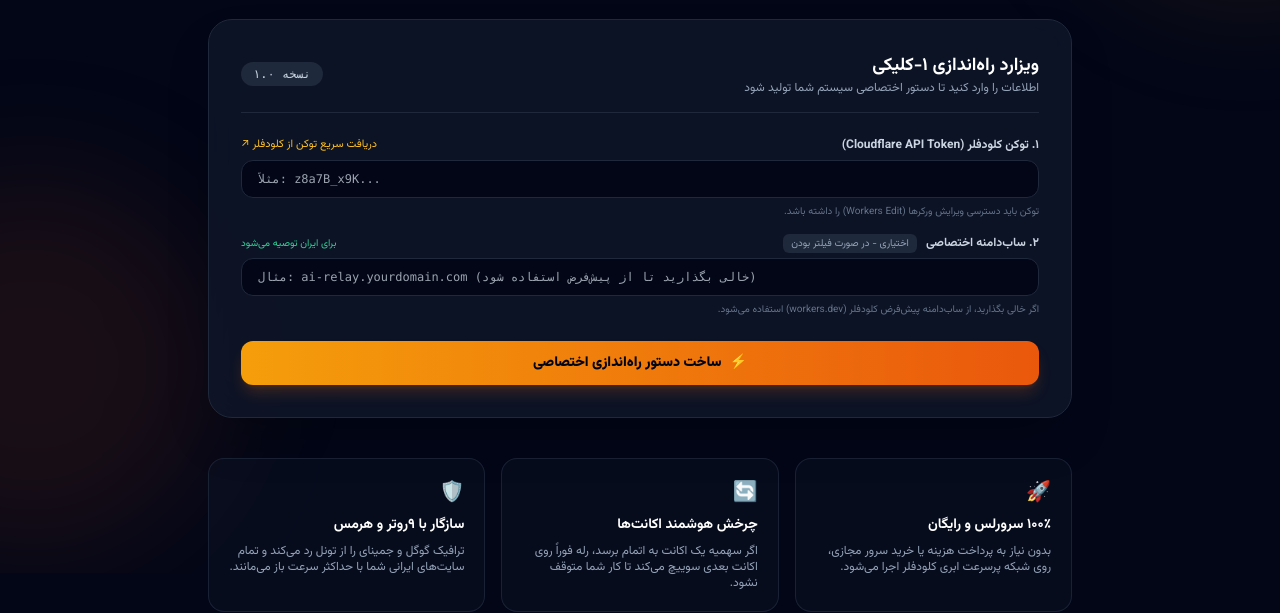
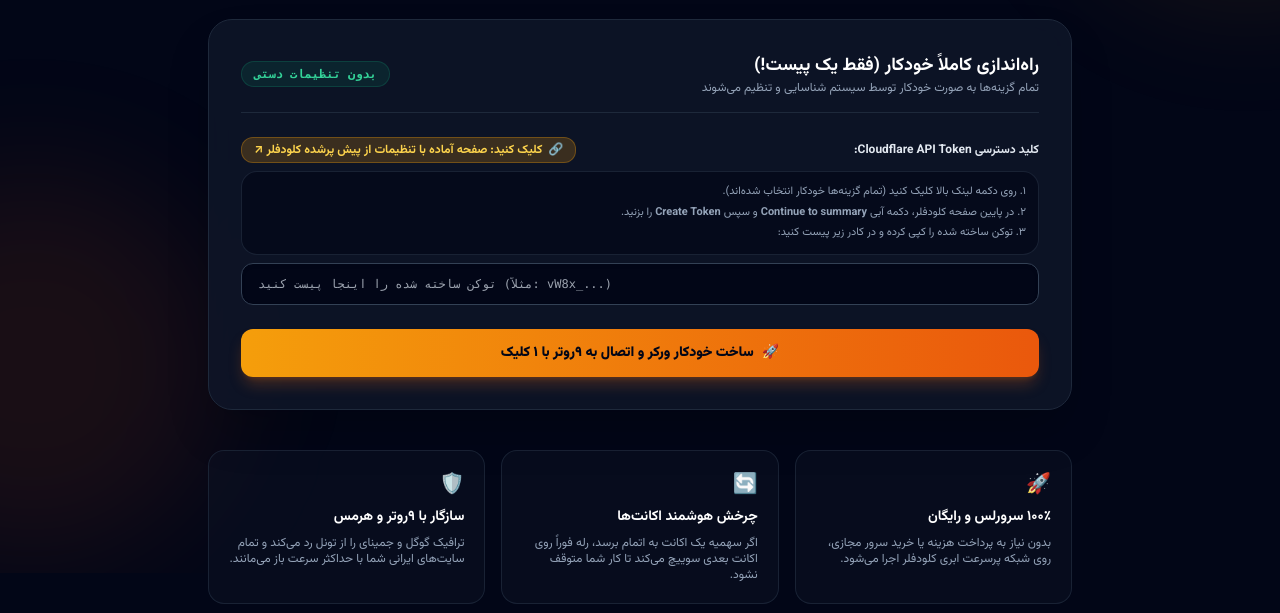
Before and after one commit to ketabchi-ar/Hermes-Cloud-Relay, a website: page docs/index.html in a window 1280 px wide. Shown: the part 227-840 px from the top of the page. Drawn offline with nearby package versions, Linux system fonts and the light colour scheme.

Commit message:
feat: simplify to zero-config 1-click token setup using official pre-filled Cloudflare template

```diff
--- a/docs/index.html
+++ b/docs/index.html
@@ -39,57 +39,48 @@
 
       <div class="flex items-center justify-between border-b border-slate-800 pb-4">
         <div>
-          <h2 class="text-lg font-bold text-white">ویزارد راه‌اندازی ۱-کلیکی</h2>
-          <p class="text-xs text-slate-400">اطلاعات را وارد کنید تا دستور اختصاصی سیستم شما تولید شود</p>
+          <h2 class="text-lg font-bold text-white">راه‌اندازی کاملاً خودکار (فقط یک پیست!)</h2>
+          <p class="text-xs text-slate-400">تمام گزینه‌ها به صورت خودکار توسط سیستم شناسایی و تنظیم می‌شوند</p>
         </div>
-        <span class="text-xs bg-slate-800 text-slate-300 px-3 py-1 rounded-full font-mono">نسخه ۱.۰</span>
+        <span class="text-xs bg-emerald-500/10 text-emerald-400 border border-emerald-500/20 px-3 py-1 rounded-full font-mono font-bold">بدون تنظیمات دستی</span>
       </div>
 
       <div class="space-y-4">
-        <!-- Step 1: Cloudflare Token -->
-        <div class="space-y-1.5">
-          <div class="flex items-center justify-between">
-            <label class="text-xs font-bold text-slate-300">۱. توکن کلودفلر (Cloudflare API Token)</label>
-            <a href="https://dash.cloudflare.com/profile/api-tokens" target="_blank" class="text-[11px] text-amber-400 hover:text-amber-300 transition flex items-center gap-1">
-              دریافت سریع توکن از کلودفلر ↗
+        <!-- Step 1: Cloudflare Token with 1-click pre-filled template -->
+        <div class="space-y-2">
+          <div class="flex flex-col sm:flex-row sm:items-center justify-between gap-2">
+            <label class="text-xs font-bold text-slate-200">کلید دسترسی Cloudflare API Token:</label>
+            <a href="https://dash.cloudflare.com/profile/api-tokens?template=edit_cloudflare_workers" target="_blank" class="inline-flex items-center gap-1.5 text-xs bg-amber-500/20 hover:bg-amber-500/30 text-amber-300 border border-amber-500/30 px-3 py-1 rounded-xl transition font-bold">
+              <span>🔗</span> کلیک کنید: صفحه آماده با تنظیمات از پیش پرشده کلودفلر ↗
             </a>
           </div>
-          <input type="password" id="cfToken" dir="ltr" placeholder="مثلاً: z8a7B_x9K..." class="w-full bg-slate-950 border border-slate-800 focus:border-amber-500 rounded-xl px-4 py-2.5 text-xs text-slate-100 transition outline-none">
-          <p class="text-[10px] text-slate-500">توکن باید دسترسی ویرایش ورکرها (Workers Edit) را داشته باشد.</p>
-        </div>
-
-        <!-- Step 2: Custom Subdomain (Optional) -->
-        <div class="space-y-1.5">
-          <div class="flex items-center justify-between">
-            <label class="text-xs font-bold text-slate-300">
-              ۲. ساب‌دامنه اختصاصی
-              <span class="text-[10px] bg-slate-800 text-slate-400 font-normal px-2 py-0.5 rounded-md mr-1.5">اختیاری - در صورت فیلتر بودن</span>
-            </label>
-            <span class="text-[10px] text-emerald-400 font-medium">برای ایران توصیه می‌شود</span>
+          <div class="bg-slate-950/60 border border-slate-800/80 rounded-2xl p-3 text-[11px] text-slate-400 space-y-1">
+            <p>۱. روی دکمه لینک بالا کلیک کنید (تمام گزینه‌ها خودکار انتخاب شده‌اند).</p>
+            <p>۲. در پایین صفحه کلودفلر، دکمه آبی <strong>Continue to summary</strong> و سپس <strong>Create Token</strong> را بزنید.</p>
+            <p>۳. توکن ساخته شده را کپی کرده و در کادر زیر پیست کنید:</p>
           </div>
-          <input type="text" id="customSubdomain" dir="ltr" placeholder="مثال: ai-relay.yourdomain.com (خالی بگذارید تا از پیش‌فرض استفاده شود)" class="w-full bg-slate-950 border border-slate-800 focus:border-amber-500 rounded-xl px-4 py-2.5 text-xs text-slate-100 transition outline-none">
-          <p class="text-[10px] text-slate-500">اگر خالی بگذارید، از ساب‌دامنه پیش‌فرض کلودفلر (workers.dev) استفاده می‌شود.</p>
+          <input type="password" id="cfToken" dir="ltr" placeholder="توکن ساخته شده را اینجا پیست کنید (مثلاً: vW8x_...)" class="w-full bg-slate-950 border border-slate-700 focus:border-amber-500 rounded-xl px-4 py-3 text-xs text-slate-100 transition outline-none shadow-inner">
         </div>
       </div>
 
       <!-- Generate Button -->
-      <button onclick="generateOneClickCommand()" class="w-full bg-gradient-to-r from-amber-500 to-orange-600 hover:from-amber-600 hover:to-orange-700 text-slate-950 font-black py-3 rounded-xl text-sm transition shadow-lg shadow-orange-500/20 flex items-center justify-center gap-2">
-        <span>⚡</span> ساخت دستور راه‌اندازی اختصاصی
+      <button onclick="generateOneClickCommand()" class="w-full bg-gradient-to-r from-amber-500 to-orange-600 hover:from-amber-600 hover:to-orange-700 text-slate-950 font-black py-3.5 rounded-xl text-sm transition shadow-lg shadow-orange-500/25 flex items-center justify-center gap-2">
+        <span>🚀</span> ساخت خودکار ورکر و اتصال به ۹روتر با ۱ کلیک
       </button>
 
       <!-- Output Command Box -->
       <div id="outputContainer" class="hidden space-y-3 pt-2">
         <div class="flex items-center justify-between">
-          <span class="text-xs font-bold text-amber-400">دستور آماده اجرای شما:</span>
-          <button onclick="copyCommand()" id="copyBtn" class="text-xs bg-amber-500/20 hover:bg-amber-500/30 text-amber-300 border border-amber-500/30 px-3 py-1 rounded-lg transition flex items-center gap-1">
-            <span>📋</span> کپی دستور
+          <span class="text-xs font-bold text-emerald-400 flex items-center gap-1"><span>✔</span> دستور اختصاصی شما آماده است:</span>
+          <button onclick="copyCommand()" id="copyBtn" class="text-xs bg-emerald-500 hover:bg-emerald-600 text-slate-950 font-black px-4 py-1.5 rounded-lg transition flex items-center gap-1 shadow-md">
+            <span>📋</span> کپی با یک کلیک
           </button>
         </div>
         <div class="relative bg-slate-950 border border-slate-800 rounded-2xl p-4">
-          <pre id="commandText" dir="ltr" class="text-xs text-slate-200 overflow-x-auto whitespace-pre-wrap select-all font-mono"></pre>
+          <pre id="commandText" dir="ltr" class="text-xs text-amber-300 overflow-x-auto whitespace-pre-wrap select-all font-mono"></pre>
         </div>
-        <p class="text-[11px] text-slate-400 bg-slate-950/60 border border-slate-800/80 p-3 rounded-xl">
-          💡 <strong>نحوه اجرا:</strong> ترمینال سیستم خود را باز کنید، دستور بالا را پیست کرده و اینتر را بزنید. کل فرآیند ساخت ورکر، ساب‌دامنه و اتصال به ۹روتر ظرف ۱۰ ثانیه خودکار انجام می‌شود.
+        <p class="text-xs text-slate-300 bg-slate-950/80 border border-slate-800 p-3.5 rounded-xl leading-relaxed">
+          ⚡ <strong>تنها کار باقی‌مانده:</strong> دکمه «کپی» بالا را بزنید، ترمینال مک خود را باز کرده، Paste کنید و اینتر بزنید. ظرف ۵ ثانیه ورکر ساخته شده، دامنه‌ها ست شده و مستقیماً وارد ۹روتر می‌شود!
         </p>
       </div>
     </div>
```
Also changed, not shown: 1 other file.
